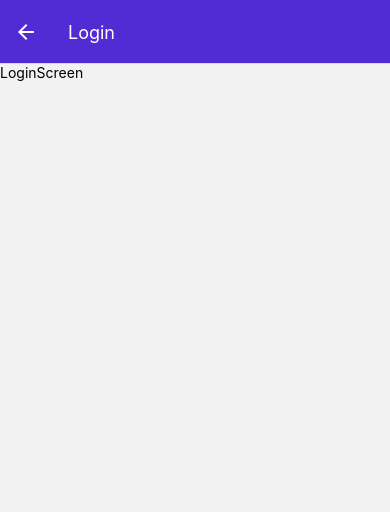
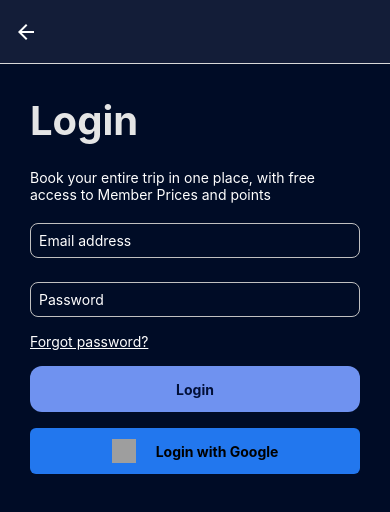
Before and after one commit to aroyan/terbangtinggi-mobile, a React Native app: screen /Login in a window 390 px wide. Shown: the top 512 px of the page. Built offline with nearby package versions, Linux system fonts and the light colour scheme; grey boxes are pictures that could not be loaded.

Commit message:
feat: login screen layouting done

```diff
--- a/App.tsx
+++ b/App.tsx
@@ -1,6 +1,7 @@
 import { NavigationContainer } from "@react-navigation/native";
 import { createNativeStackNavigator } from "@react-navigation/native-stack";
 import { SafeAreaProvider } from "react-native-safe-area-context";
+import { StatusBar } from "expo-status-bar";
 
 import LoginScreen from "./screens/Authentication/LoginScreen";
 import RegisterScreen from "./screens/Authentication/RegisterScreen";
@@ -21,7 +22,7 @@
               fontWeight: "400",
             },
             headerStyle: {
-              backgroundColor: "#512bd4",
+              backgroundColor: "#131D38",
             },
           }}
         >
@@ -35,6 +36,7 @@
             component={LoginScreen}
             options={{
               headerTitleAlign: "left",
+              headerTitle: "",
             }}
           />
           <Stack.Screen
@@ -46,6 +48,7 @@
           />
         </Stack.Navigator>
       </NavigationContainer>
+      <StatusBar style="light" />
     </SafeAreaProvider>
   );
 }
--- /dev/null
+++ b/components/Heading.tsx
@@ -0,0 +1,17 @@
+import { StyleSheet, Text } from "react-native";
+
+export default function Heading(props: any) {
+  const { children, style, ...rest } = props;
+  return (
+    <Text style={[styles.heading, style]} {...rest}>
+      {children}
+    </Text>
+  );
+}
+
+const styles = StyleSheet.create({
+  heading: {
+    fontSize: 40,
+    fontWeight: "bold",
+  },
+});
--- a/package.json
+++ b/package.json
@@ -24,7 +24,8 @@
     "expo-secure-store": "~12.1.1",
     "react-native-web": "~0.18.10",
     "react-dom": "18.2.0",
-    "@expo/webpack-config": "^18.0.1"
+    "@expo/webpack-config": "^18.0.1",
+    "react-native-svg": "13.4.0"
   },
   "devDependencies": {
     "@babel/core": "^7.20.0",
--- a/screens/Authentication/LoginScreen.tsx
+++ b/screens/Authentication/LoginScreen.tsx
@@ -1,10 +1,151 @@
-import { Text } from "react-native";
-import { SafeAreaView } from "react-native-safe-area-context";
+import { useState } from "react";
+import {
+  Alert,
+  Image,
+  StyleSheet,
+  Text,
+  TextInput,
+  TouchableOpacity,
+  View,
+} from "react-native";
+
+import Heading from "../../components/Heading";
+import Spacer from "../../components/Spacer";
 
 export default function LoginScreen() {
+  const [email, setEmail] = useState<string>("");
+  const [password, setPassword] = useState<string>("");
+
+  const handleEmailChange = (text: string) => setEmail(text);
+  const handlePasswordChange = (text: string) => setPassword(text);
+
+  const handleLogin = () =>
+    Alert.alert("Login", "implement login later", [
+      {
+        text: "Cancel",
+        onPress: () => console.log("Cancel Pressed"),
+        style: "cancel",
+      },
+      { text: "OK", onPress: () => console.log("OK Pressed") },
+    ]);
+
+  const handleForgotPassword = () =>
+    Alert.alert("Forgot password", "navigate to forgot password screen", [
+      {
+        text: "Cancel",
+        onPress: () => console.log("Cancel Pressed"),
+        style: "cancel",
+      },
+      { text: "OK", onPress: () => console.log("OK Pressed") },
+    ]);
+
   return (
-    <SafeAreaView>
-      <Text>LoginScreen</Text>
-    </SafeAreaView>
+    <View style={styles.container}>
+      <Spacer height={32} />
+
+      <Heading style={{ color: "#e4e5e5" }}>Login</Heading>
+
+      <Spacer height={24} />
+
+      <Text style={{ color: "white" }}>
+        Book your entire trip in one place, with free access to Member Prices
+        and points
+      </Text>
+
+      <Spacer height={20} />
+
+      <TextInput
+        autoComplete="email"
+        blurOnSubmit
+        placeholder="Email address"
+        placeholderTextColor="white"
+        style={styles.input}
+        value={email}
+        onChangeText={handleEmailChange}
+      />
+
+      <Spacer height={24} />
+
+      <TextInput
+        autoComplete="password"
+        blurOnSubmit
+        placeholder="Password"
+        placeholderTextColor="white"
+        style={styles.input}
+        secureTextEntry
+        value={password}
+        onChangeText={handlePasswordChange}
+      />
+      <Spacer height={16} />
+
+      <TouchableOpacity>
+        <Text onPress={handleForgotPassword} style={styles.link}>
+          Forgot password?
+        </Text>
+      </TouchableOpacity>
+
+      <Spacer height={16} />
+
+      <TouchableOpacity
+        activeOpacity={0.7}
+        style={styles.button}
+        onPress={handleLogin}
+      >
+        <Text style={{ color: "#021038", fontWeight: "bold" }}>Login</Text>
+      </TouchableOpacity>
+
+      <Spacer height={16} />
+
+      <TouchableOpacity
+        style={[styles.buttonImage, { backgroundColor: "#2277ee" }]}
+      >
+        <Image
+          style={styles.tinyLogo}
+          source={{
+            uri: "https://reactnative.dev/img/tiny_logo.png",
+          }}
+        />
+        <Text style={styles.buttonText}>Login with Google</Text>
+      </TouchableOpacity>
+    </View>
   );
 }
+
+const styles = StyleSheet.create({
+  button: {
+    alignSelf: "stretch",
+    justifyContent: "center",
+    alignItems: "center",
+    backgroundColor: "#6F92F0",
+    borderRadius: 12,
+    height: 46,
+  },
+  buttonImage: {
+    flexDirection: "row",
+    borderRadius: 6,
+    justifyContent: "center",
+    alignItems: "center",
+    height: 46,
+  },
+  buttonText: {
+    marginLeft: 20,
+    fontWeight: "bold",
+  },
+  container: {
+    backgroundColor: "#000C26",
+    height: "100%",
+    paddingHorizontal: 30,
+  },
+  input: {
+    borderColor: "silver",
+    borderWidth: 1,
+    padding: 8,
+    color: "white",
+    borderRadius: 8,
+  },
+  link: { color: "white", textDecorationLine: "underline" },
+  tinyLogo: {
+    width: 24,
+    height: 24,
+  },
+});
```
Also changed, not shown: 1 other file (tests, documents, lock files or other folders).
